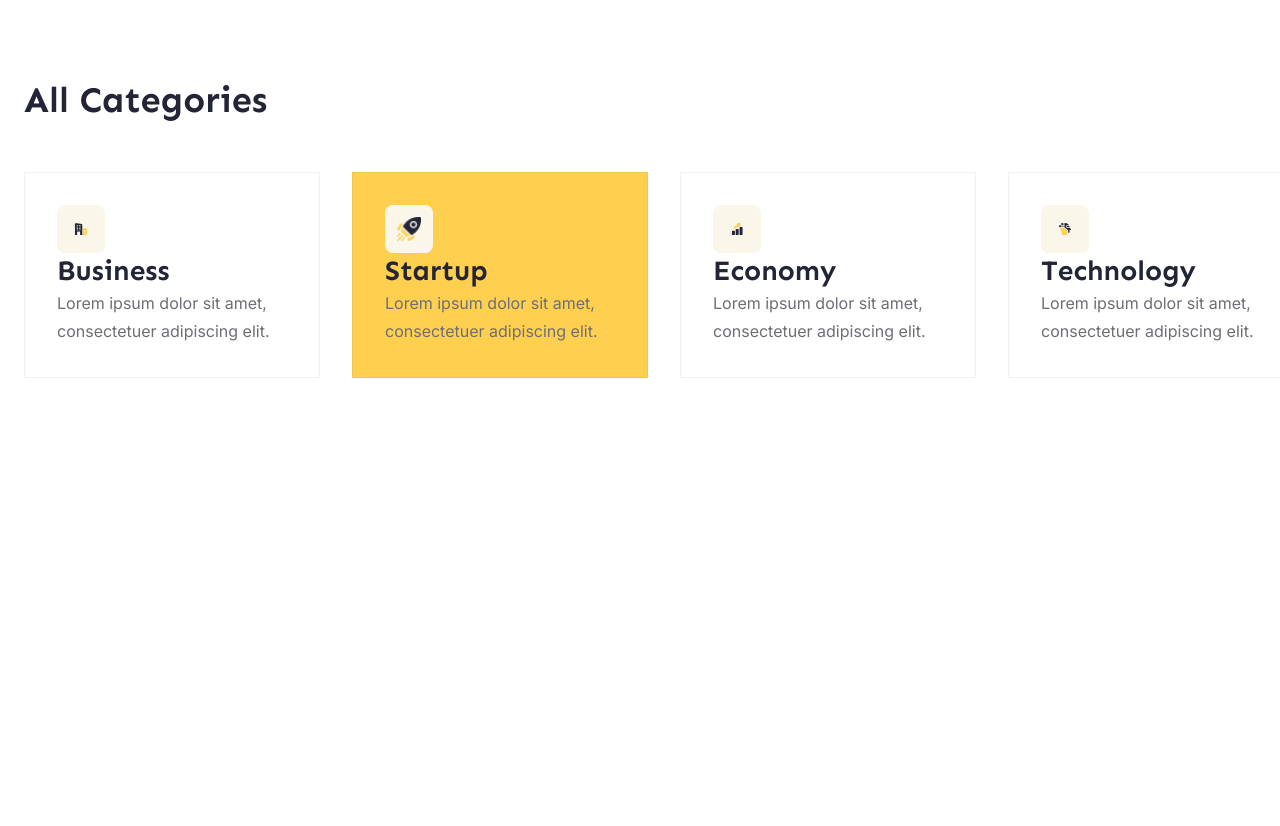
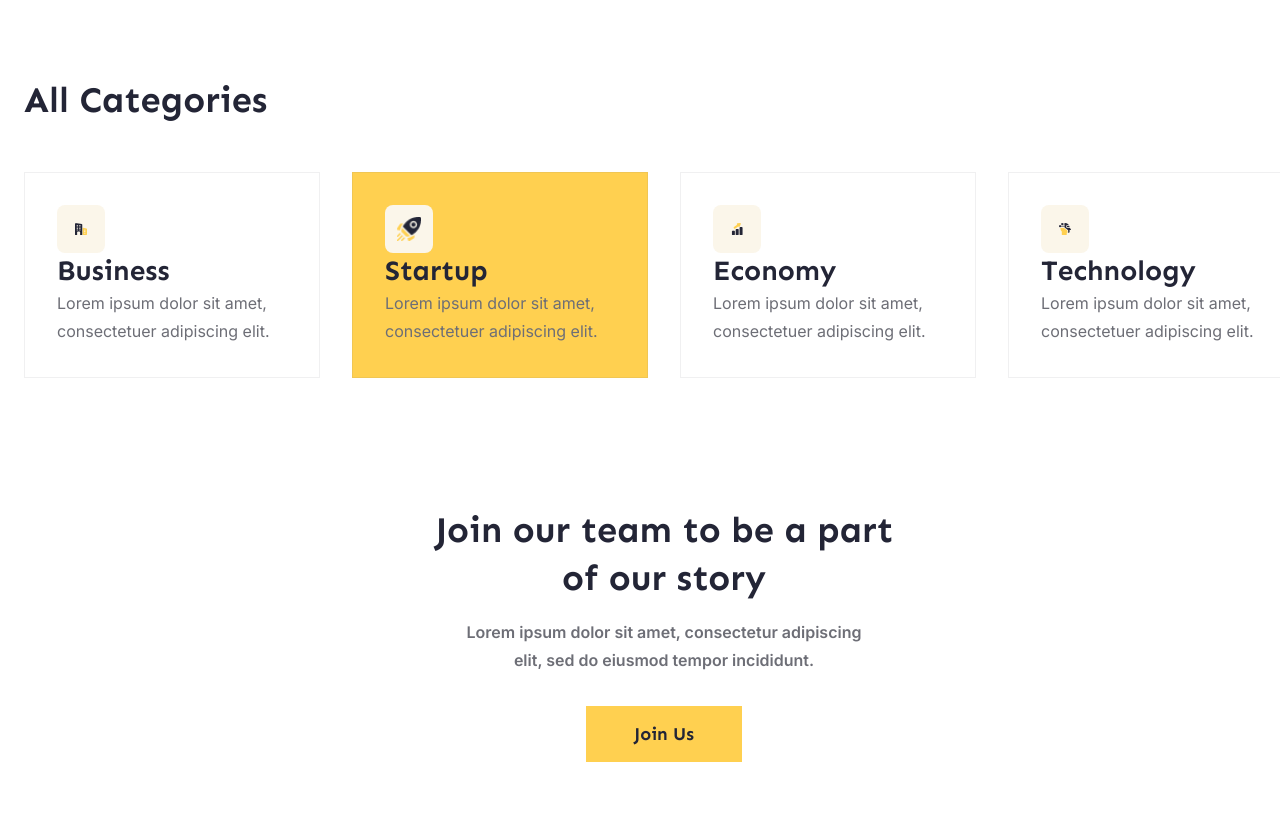
Before and after one commit to hoanghai1010/advanced-blog, a plain HTML site: page blog.html in a window 1280 px wide. Shown: the part 2867-3693 px from the top of the page. Before the commit the page ends 3309 px from the top, so only its background shows below. Drawn offline with Linux system fonts and the light colour scheme.

Commit message:
blog-join

```diff
--- a/blog.html
+++ b/blog.html
@@ -204,6 +204,18 @@
     </section>
   </div>
 
+  <!--Join Our Team-->
+<div class="section">
+    <div class="container flex flex-col items-center justify-center min-h-screen bg-white px-24">
+        <div class="flex flex-col items-center max-w-414 text-center">
+            <h2 class="text-h2 mb-16">Join our team to be a part<br> of our story</h2>
+            <p class="text-body-1 text-medium-grey mb-32">Lorem ipsum dolor sit amet, consectetur adipiscing<br>elit, sed do eiusmod tempor incididunt.</p>
+            <button class="btn btn-primary">Join Us</button>
+            </button>
+        </div>
+    </div>
+</div>
+
 
 
 
```
